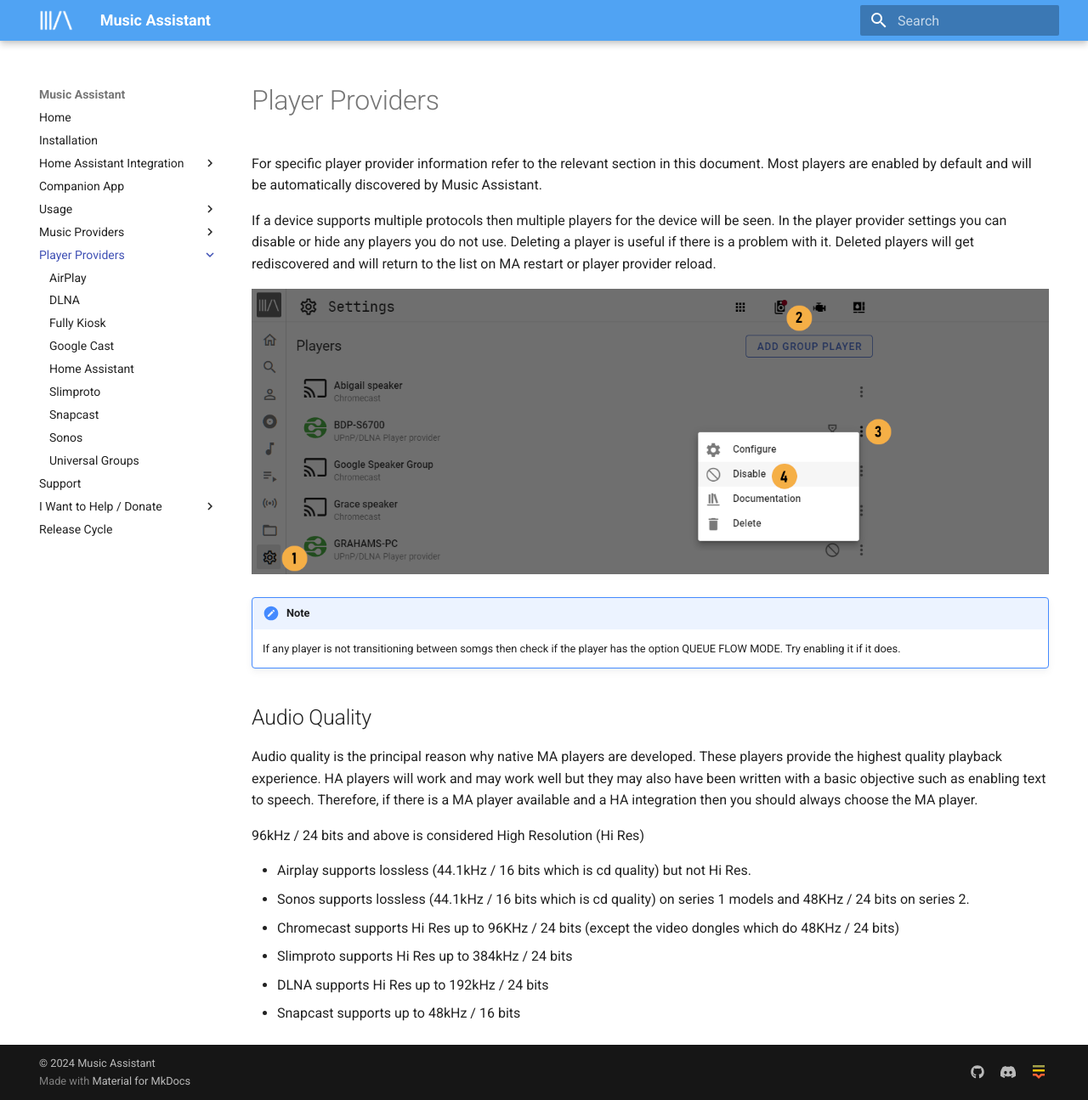
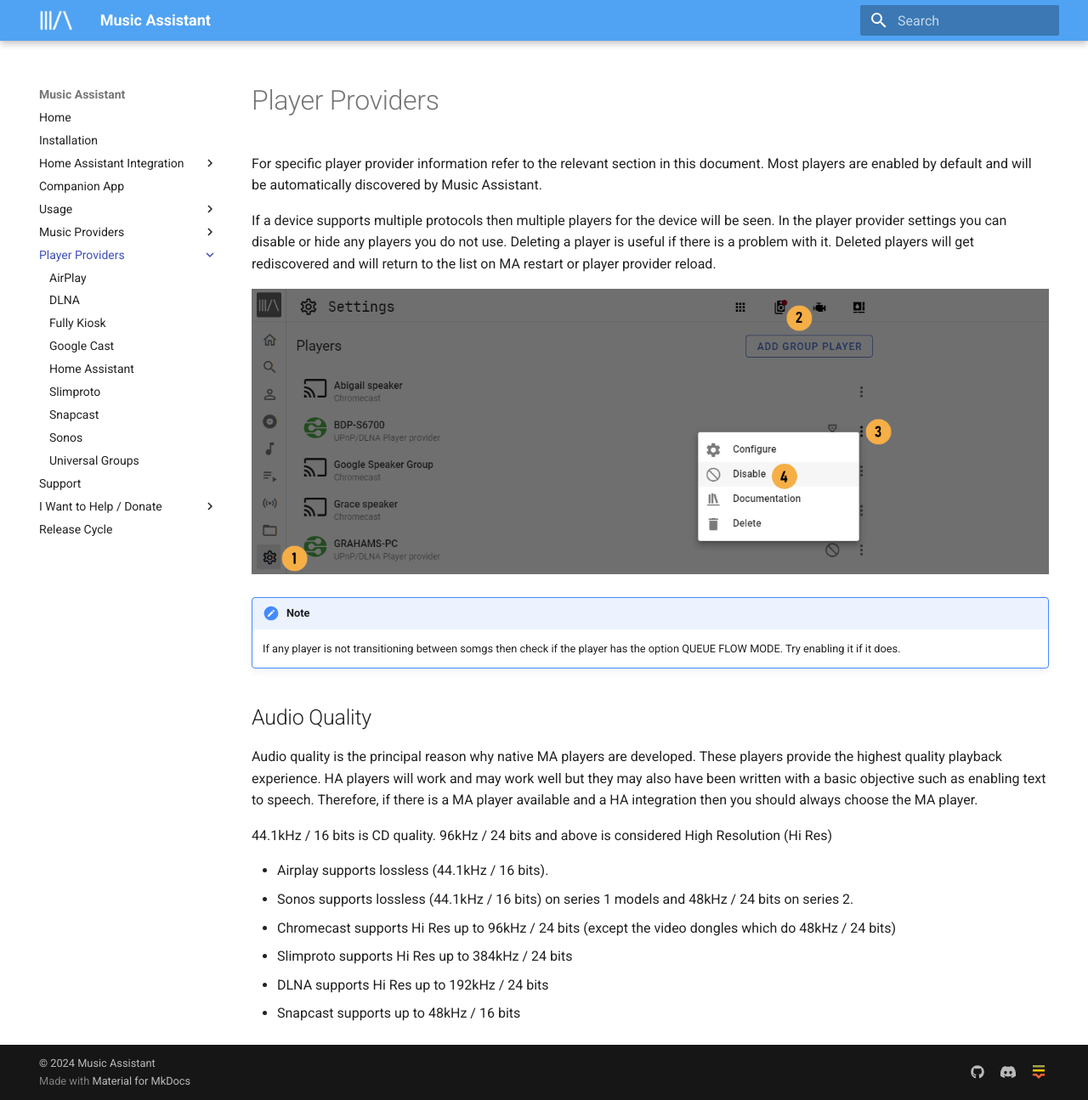
Before and after one commit to pwbriggs/music-assistant.github.io, an MkDocs documentation site: the page built from docs/player-support/index.md, in a window 1280 px wide and 1295 px high. Shown: the whole window at 85% size. Built offline with MkDocs 1.6.1 and Material for MkDocs 9.7.7, drawn with Linux system fonts in a browser that asks for light colours.

Commit message:
Editorial changes

```diff
--- a/docs/player-support/index.md
+++ b/docs/player-support/index.md
@@ -18,11 +18,11 @@
 
 Audio quality is the principal reason why native MA players are developed. These players provide the highest quality playback experience. HA players will work and may work well but they may also have been written with a basic objective such as enabling text to speech. Therefore, if there is a MA player available and a HA integration then you should always choose the MA player.
 
-96kHz / 24 bits and above is considered High Resolution (Hi Res)
+44.1kHz / 16 bits is CD quality. 96kHz / 24 bits and above is considered High Resolution (Hi Res)
 
-- Airplay supports lossless (44.1kHz / 16 bits which is cd quality) but not Hi Res.
-- Sonos supports lossless (44.1kHz / 16 bits which is cd quality) on series 1 models and 48KHz / 24 bits on series 2.
-- Chromecast supports Hi Res up to 96KHz / 24 bits (except the video dongles which do 48KHz / 24 bits)
+- Airplay supports lossless (44.1kHz / 16 bits).
+- Sonos supports lossless (44.1kHz / 16 bits) on series 1 models and 48kHz / 24 bits on series 2.
+- Chromecast supports Hi Res up to 96kHz / 24 bits (except the video dongles which do 48kHz / 24 bits)
 - Slimproto supports Hi Res up to 384kHz / 24 bits
 - DLNA supports Hi Res up to 192kHz / 24 bits
 - Snapcast supports up to 48kHz / 16 bits
```
